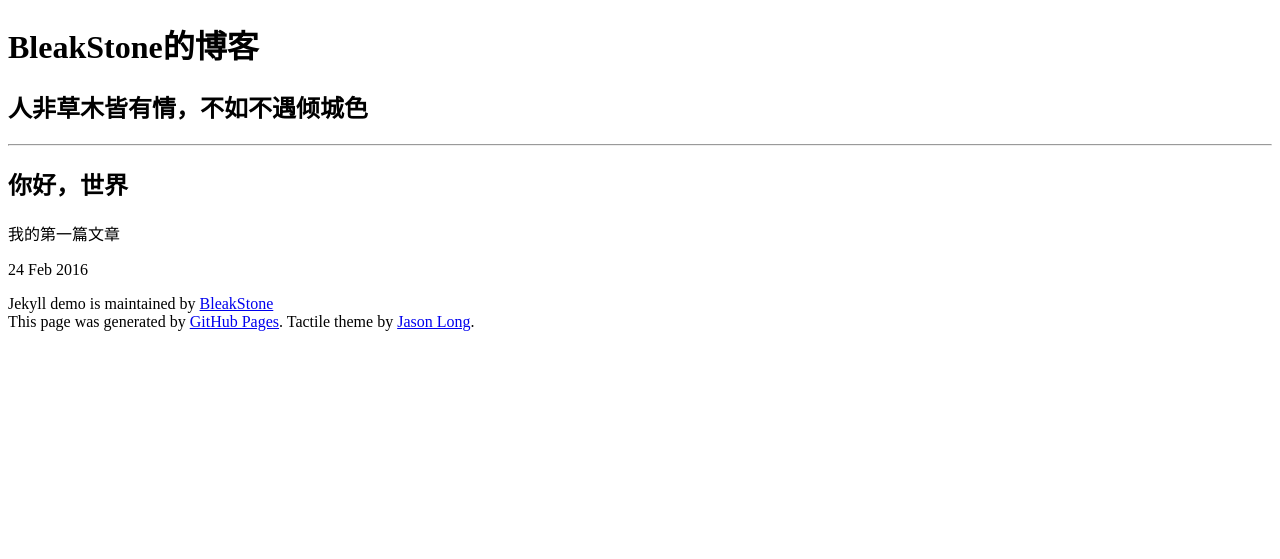
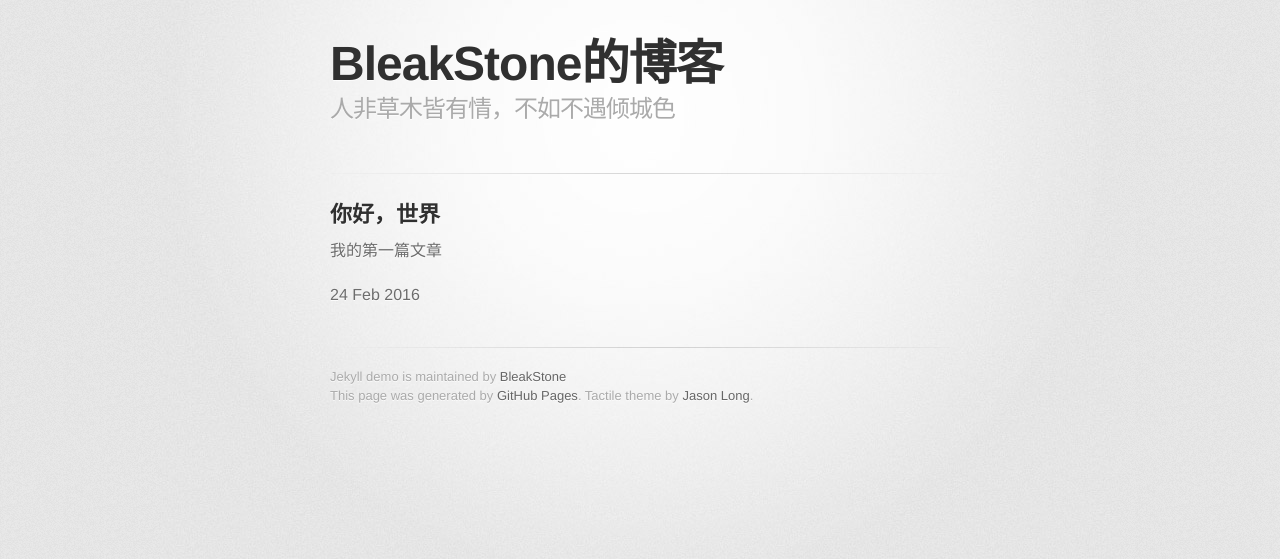
Before and after one commit to BleakStone/blog, a Jekyll site: the page built from _posts/2016-02-24-hello-world.html, in a window 1280 px wide. Shown: the top 559 px of the page. Built offline with Jekyll 4.4.1, drawn with Linux system fonts in a browser that asks for light colours; some web fonts are replaced.

Commit message:
Update forPost.html

```diff
--- a/_layouts/forPost.html
+++ b/_layouts/forPost.html
@@ -4,9 +4,9 @@
     <meta charset='utf-8'>
     <meta http-equiv="X-UA-Compatible" content="chrome=1">
     <link href='https://fonts.googleapis.com/css?family=Chivo:900' rel='stylesheet' type='text/css'>
-    <link rel="stylesheet" type="text/css" href="../stylesheets/stylesheet.css" media="screen">
-    <link rel="stylesheet" type="text/css" href="../stylesheets/github-dark.css" media="screen">
-    <link rel="stylesheet" type="text/css" href="../stylesheets/print.css" media="print">
+    <link rel="stylesheet" type="text/css" href="/stylesheets/stylesheet.css" media="screen">
+    <link rel="stylesheet" type="text/css" href="/stylesheets/github-dark.css" media="screen">
+    <link rel="stylesheet" type="text/css" href="/stylesheets/print.css" media="print">
     <!--[if lt IE 9]>
     <script src="//html5shiv.googlecode.com/svn/trunk/html5.js"></script>
     <![endif]-->
```
